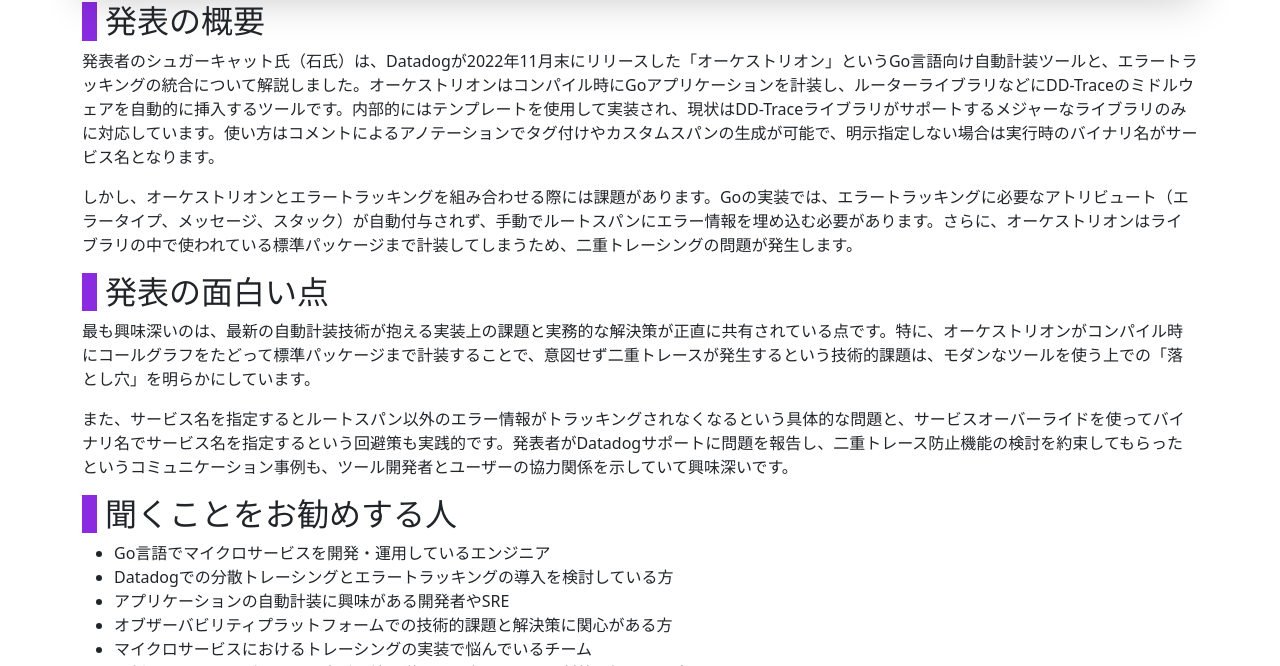
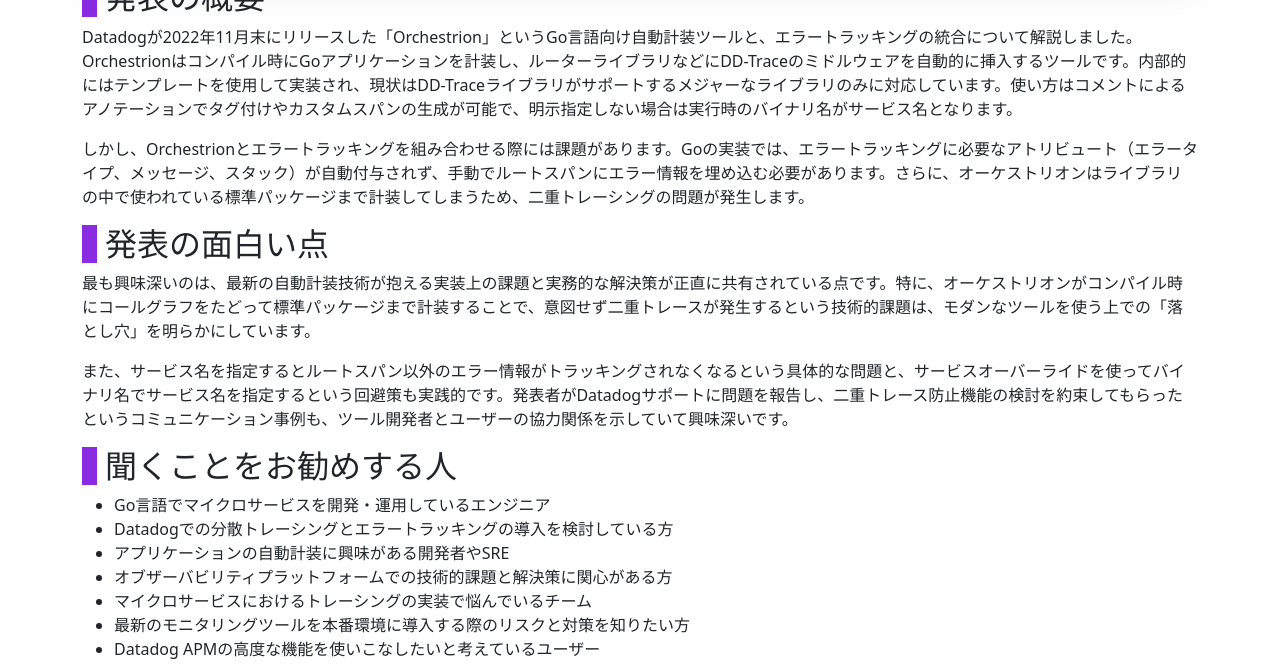
Before and after one commit to jdd-ug/jdd-ug.github.io, a Jekyll site: the page built from _posts/2025-02-26-jddug7.md, in a window 1280 px wide and 900 px high, scrolled down 12835 px, cut to the strip 234-900 px from the top of the window. Built offline with Jekyll 4.4.1, drawn with Linux system fonts in a browser that asks for light colours; comment, search, counter and statistics services are not loaded; some of the changed text lies outside the part shown.

Commit message:
Update 2025-02-26-jddug7.md

```diff
--- a/_posts/2025-02-26-jddug7.md
+++ b/_posts/2025-02-26-jddug7.md
@@ -40,7 +40,7 @@
 <iframe class="speakerdeck-iframe" frameborder="0" src="https://speakerdeck.com/sengoku4902/ding-xing-zuo-ye-niokeru-datadog-puratutohuomuji-neng-nohuo-yong" title="定型作業における Datadog プラットフォーム機能の活用" allowfullscreen="true" style="border: 0px; background: padding-box padding-box rgba(0, 0, 0, 0.1); margin: 0px; padding: 0px; border-radius: 6px; box-shadow: rgba(0, 0, 0, 0.2) 0px 5px 40px; width: 100%; height: auto; aspect-ratio: 560 / 315;" data-ratio="1.7777777777777777"></iframe>
 
 ## 発表の概要
-アイレット株式会社の朝崎秀氏は、Datadogの新機能「ワークフローオートメーション」について紹介しました。AWS環境での定型作業（IAMユーザー作成、セキュリティグループ変更、EC2サイズ変更など）に伴う手間、オペレーションミスリスク、時間浪費の課題に対応するものです。この機能を使うと、AWSコンソールに入らずにDatadog上で事前定義されたフローで作業を進められ、操作者のスキルレベルに関係なく安全に作業を自動化でき、業務効率の向上が可能になります。UIで簡単に設定でき、さまざまなテクノロジースタックと連携できるサービスです。
+Datadogの新機能「ワークフローオートメーション」について紹介しました。AWS環境での定型作業（IAMユーザー作成、セキュリティグループ変更、EC2サイズ変更など）に伴う手間、オペレーションミスリスク、時間浪費の課題に対応するものです。この機能を使うと、AWSコンソールに入らずにDatadog上で事前定義されたフローで作業を進められ、操作者のスキルレベルに関係なく安全に作業を自動化でき、業務効率の向上が可能になります。UIで簡単に設定でき、さまざまなテクノロジースタックと連携できるサービスです。
 
 ## 発表の面白い点
 監視ツールであるDatadogが、本来の監視業務だけでなくAWSの運用作業も含めたワークフロー自動化にまで機能拡張している点が興味深いです。UIでポチポチするだけで自動化フローが作成できる手軽さが魅力的で、「ブループリント」と呼ばれるテンプレートが多数用意されていることで初心者でも簡単に利用できます。Datadogが単なる監視ツールから総合的なプラットフォームへと進化していく方向性が見て取れる点も面白いです。
@@ -86,7 +86,7 @@
 <iframe class="speakerdeck-iframe" frameborder="0" src="https://speakerdeck.com/player/be9172456872444b9af859f19e682ba5" title="OOM発生時のトラブルシューティング Profilerを活用できるか調査してみた" allowfullscreen="true" style="border: 0px; background: padding-box padding-box rgba(0, 0, 0, 0.1); margin: 0px; padding: 0px; border-radius: 6px; box-shadow: rgba(0, 0, 0, 0.2) 0px 5px 40px; width: 100%; height: auto; aspect-ratio: 560 / 315;" data-ratio="1.7777777777777777"></iframe>
 
 ## 発表の概要
-発表者のモコポイ氏（SRE）は、Go言語の「PGO（Profile-Guided Optimization）」とDatadogのContinuous Profilerを組み合わせた「Datadog PGO」ツールの活用方法について紹介しました。PGOはGo 1.21以降でサポートされている機能で、アプリケーション実行時のプロファイル情報（CPU、メモリなど）を収集し、その情報をコンパイル時に活用することでCPUパフォーマンスを最適化できます。本番環境のプロファイルデータ取得の難しさをDatadogのContinuous Profilerで解決し、GitHub Actionsを使用して自動的にPGO対応バイナリを生成するフローを実装した事例を共有。検証では、CPUコア使用率が228mコアから171mコアへと約25%削減されました。公式によれば最大14%のCPU使用率削減効果があり、大規模サービスではタスク数削減やインスタンスダウンサイジングが期待できます。
+Go言語の「PGO（Profile-Guided Optimization）」とDatadogのContinuous Profilerを組み合わせた「Datadog PGO」ツールの活用方法について紹介しました。PGOはGo 1.21以降でサポートされている機能で、アプリケーション実行時のプロファイル情報（CPU、メモリなど）を収集し、その情報をコンパイル時に活用することでCPUパフォーマンスを最適化できます。本番環境のプロファイルデータ取得の難しさをDatadogのContinuous Profilerで解決し、GitHub Actionsを使用して自動的にPGO対応バイナリを生成するフローを実装した事例を共有。検証では、CPUコア使用率が228mコアから171mコアへと約25%削減されました。公式によれば最大14%のCPU使用率削減効果があり、大規模サービスではタスク数削減やインスタンスダウンサイジングが期待できます。
 
 ## 発表の面白い点
 最も興味深いのは、単なる監視ツールとしてのDatadogの枠を超え、アプリケーション最適化に直接貢献する使い方が示された点です。特に、わずか1行のコードをGitHub Actionsに追加するだけでPGOファイルが自動生成され、ビルドプロセスに組み込まれる手軽さが魅力的です。また、本番環境の実際の負荷パターンに基づいた最適化が可能になるため、開発環境とは異なる本番特有のパフォーマンス課題に対応できる点も画期的です。CPU使用率25%削減という具体的な成果が、実際のコスト削減やリソース最適化にどう繋がるかを示している点も実用的です。
@@ -106,7 +106,7 @@
 <iframe class="speakerdeck-iframe" frameborder="0" src="https://speakerdeck.com/player/ba1d03f674d44db98fac1d6a956a4525" title="dd-trace-goのtrace context propagation実装" allowfullscreen="true" style="border: 0px; background: padding-box padding-box rgba(0, 0, 0, 0.1); margin: 0px; padding: 0px; border-radius: 6px; box-shadow: rgba(0, 0, 0, 0.2) 0px 5px 40px; width: 100%; height: auto; aspect-ratio: 560 / 315;" data-ratio="1.7777777777777777"></iframe>
 
 ## 発表の概要
-CTCシステムマネジメント株式会社のサッカ氏が、Datadogの新機能「オンコール電話機能」について設定方法とテスト結果を紹介しました。これまでは電話連絡機能がなく、PagerDutyなどの外部サービスと連携する必要がありましたが、Datadog内で電話連絡が可能になりました。現在はパブリックベータ版として提供されています。設定はサービス管理メニューのオンコールセクションから行い、チーム作成、アラート設定、連絡ルール、スケジュール設定をウィザード形式で進めます。輪番制や連絡頻度なども細かく設定可能です。テスト結果では、アラート発生から1分以内にアメリカから女性の英語音声で電話がかかってきました。ただし、アラート内容の読み上げはなく通知のみでした。月額費用は約4,500円と推測しています。
+Datadogの新機能「オンコール電話機能」について設定方法とテスト結果を紹介しました。これまでは電話連絡機能がなく、PagerDutyなどの外部サービスと連携する必要がありましたが、Datadog内で電話連絡が可能になりました。現在はパブリックベータ版として提供されています。設定はサービス管理メニューのオンコールセクションから行い、チーム作成、アラート設定、連絡ルール、スケジュール設定をウィザード形式で進めます。輪番制や連絡頻度なども細かく設定可能です。テスト結果では、アラート発生から1分以内にアメリカから女性の英語音声で電話がかかってきました。ただし、アラート内容の読み上げはなく通知のみでした。月額費用は約4,500円と推測しています。
 
 ## 発表の面白い点
 従来のDatadogが提供するメールやSlackなどの通知手段に加えて、電話連絡というクリティカルな通知手段が追加されたことで、オブザーバビリティツールとしての完成度が高まっている点が興味深いです。特に設定の簡便さが強調されており、ウィザード形式で直感的に設定できることがわかります。また、実際のテスト結果として、理想とのギャップ（アラート内容が読み上げられない点など）も正直に共有されており、実用性と改善点の両面が明らかになっています。さらに、Datadogモバイルアプリとの連携で、電話通知を受けた後の対応ワークフローまで考慮されている点も魅力的です。
@@ -127,7 +127,7 @@
 <iframe class="speakerdeck-iframe" frameborder="0" src="https://speakerdeck.com/player/cc120665e84d46c684ac0d10fd209ce2" title="レガシーシステムへのDatadog APM導入奮闘記" allowfullscreen="true" style="border: 0px; background: padding-box padding-box rgba(0, 0, 0, 0.1); margin: 0px; padding: 0px; border-radius: 6px; box-shadow: rgba(0, 0, 0, 0.2) 0px 5px 40px; width: 100%; height: auto; aspect-ratio: 560 / 315;" data-ratio="1.7777777777777777"></iframe>
 
 ## 発表の概要
-株式会社IRIのSREエンジニア宮啓介氏が、Datadogのデータベースモニタリング（DBM）機能について紹介しました。DBMはデータベースの詳細情報を可視化する機能で、現在PostgreSQL、MySQL、SQL Server、Oracle、MariaDB、Amazon RDSなど主要データベースをサポートしています。料金は1ホストあたり月額84ドルです。
+Datadogのデータベースモニタリング（DBM）機能について紹介しました。DBMはデータベースの詳細情報を可視化する機能で、現在PostgreSQL、MySQL、SQL Server、Oracle、MariaDB、Amazon RDSなど主要データベースをサポートしています。料金は1ホストあたり月額84ドルです。
 
 発表では特に優れている3つの機能が紹介されました：
 1. アクティブなコネクションの確認：データベース接続を様々な切り口（ウェイトグループなど）で分析でき、SQLがどの要因（IO、ロック、コミットなど）で待機しているかを可視化。ロックの階層構造を含め原因特定が容易になる。
@@ -155,7 +155,7 @@
 <iframe class="speakerdeck-iframe" frameborder="0" src="https://speakerdeck.com/player/8b60f0e93fff424e8f78cc34346037e5" title="Reckoner における Datadog Browser Test の活用事例 / Datadog Browser Test at Reckoner" allowfullscreen="true" style="border: 0px; background: padding-box padding-box rgba(0, 0, 0, 0.1); margin: 0px; padding: 0px; border-radius: 6px; box-shadow: rgba(0, 0, 0, 0.2) 0px 5px 40px; width: 100%; height: auto; aspect-ratio: 560 / 315;" data-ratio="1.7777777777777777"></iframe>
 
 ## 発表の概要
-発表者のメグラム氏（原田城氏、スタイルポート所属）は、DatadogのAPM（Application Performance Monitoring）を導入し、APIのレイテンシーを大幅に改善した事例を紹介しました。同社では以前Datadog APMの導入を試みましたが、本番環境でのサーバーダウンにより断念した経緯がありました。今回は社内のAPIパフォーマンスの現状把握と改善を目的として再チャレンジしました。
+DatadogのAPM（Application Performance Monitoring）を導入し、APIのレイテンシーを大幅に改善した事例を紹介しました。同社では以前Datadog APMの導入を試みましたが、本番環境でのサーバーダウンにより断念した経緯がありました。今回は社内のAPIパフォーマンスの現状把握と改善を目的として再チャレンジしました。
 
 導入対象はECS Fargate上で動作するRuby on Railsアプリケーションでした。APMを導入した結果、特に「ヒストリーズAPI」のレイテンシーが高いことが判明し、トレースのフレームグラフ分析を通じて問題箇所を特定。その結果、あるAPIのレスポンスタイムを7秒から54ミリ秒へと約1/130に短縮することに成功しました。
 
@@ -181,9 +181,9 @@
 
 <iframe class="speakerdeck-iframe" frameborder="0" src="https://speakerdeck.com/player/8b60f0e93fff424e8f78cc34346037e5" title="Reckoner における Datadog Browser Test の活用事例 / Datadog Browser Test at Reckoner" allowfullscreen="true" style="border: 0px; background: padding-box padding-box rgba(0, 0, 0, 0.1); margin: 0px; padding: 0px; border-radius: 6px; box-shadow: rgba(0, 0, 0, 0.2) 0px 5px 40px; width: 100%; height: auto; aspect-ratio: 560 / 315;" data-ratio="1.7777777777777777"></iframe>
 ## 発表の概要
-発表者のシュガーキャット氏（石氏）は、Datadogが2022年11月末にリリースした「オーケストリオン」というGo言語向け自動計装ツールと、エラートラッキングの統合について解説しました。オーケストリオンはコンパイル時にGoアプリケーションを計装し、ルーターライブラリなどにDD-Traceのミドルウェアを自動的に挿入するツールです。内部的にはテンプレートを使用して実装され、現状はDD-Traceライブラリがサポートするメジャーなライブラリのみに対応しています。使い方はコメントによるアノテーションでタグ付けやカスタムスパンの生成が可能で、明示指定しない場合は実行時のバイナリ名がサービス名となります。
+Datadogが2022年11月末にリリースした「Orchestrion」というGo言語向け自動計装ツールと、エラートラッキングの統合について解説しました。Orchestrionはコンパイル時にGoアプリケーションを計装し、ルーターライブラリなどにDD-Traceのミドルウェアを自動的に挿入するツールです。内部的にはテンプレートを使用して実装され、現状はDD-Traceライブラリがサポートするメジャーなライブラリのみに対応しています。使い方はコメントによるアノテーションでタグ付けやカスタムスパンの生成が可能で、明示指定しない場合は実行時のバイナリ名がサービス名となります。
 
-しかし、オーケストリオンとエラートラッキングを組み合わせる際には課題があります。Goの実装では、エラートラッキングに必要なアトリビュート（エラータイプ、メッセージ、スタック）が自動付与されず、手動でルートスパンにエラー情報を埋め込む必要があります。さらに、オーケストリオンはライブラリの中で使われている標準パッケージまで計装してしまうため、二重トレーシングの問題が発生します。
+しかし、Orchestrionとエラートラッキングを組み合わせる際には課題があります。Goの実装では、エラートラッキングに必要なアトリビュート（エラータイプ、メッセージ、スタック）が自動付与されず、手動でルートスパンにエラー情報を埋め込む必要があります。さらに、オーケストリオンはライブラリの中で使われている標準パッケージまで計装してしまうため、二重トレーシングの問題が発生します。
 
 ## 発表の面白い点
 最も興味深いのは、最新の自動計装技術が抱える実装上の課題と実務的な解決策が正直に共有されている点です。特に、オーケストリオンがコンパイル時にコールグラフをたどって標準パッケージまで計装することで、意図せず二重トレースが発生するという技術的課題は、モダンなツールを使う上での「落とし穴」を明らかにしています。
```
Also changed, not shown: other parts of _posts/2025-02-26-jddug7.md (+2 -2 lines).
